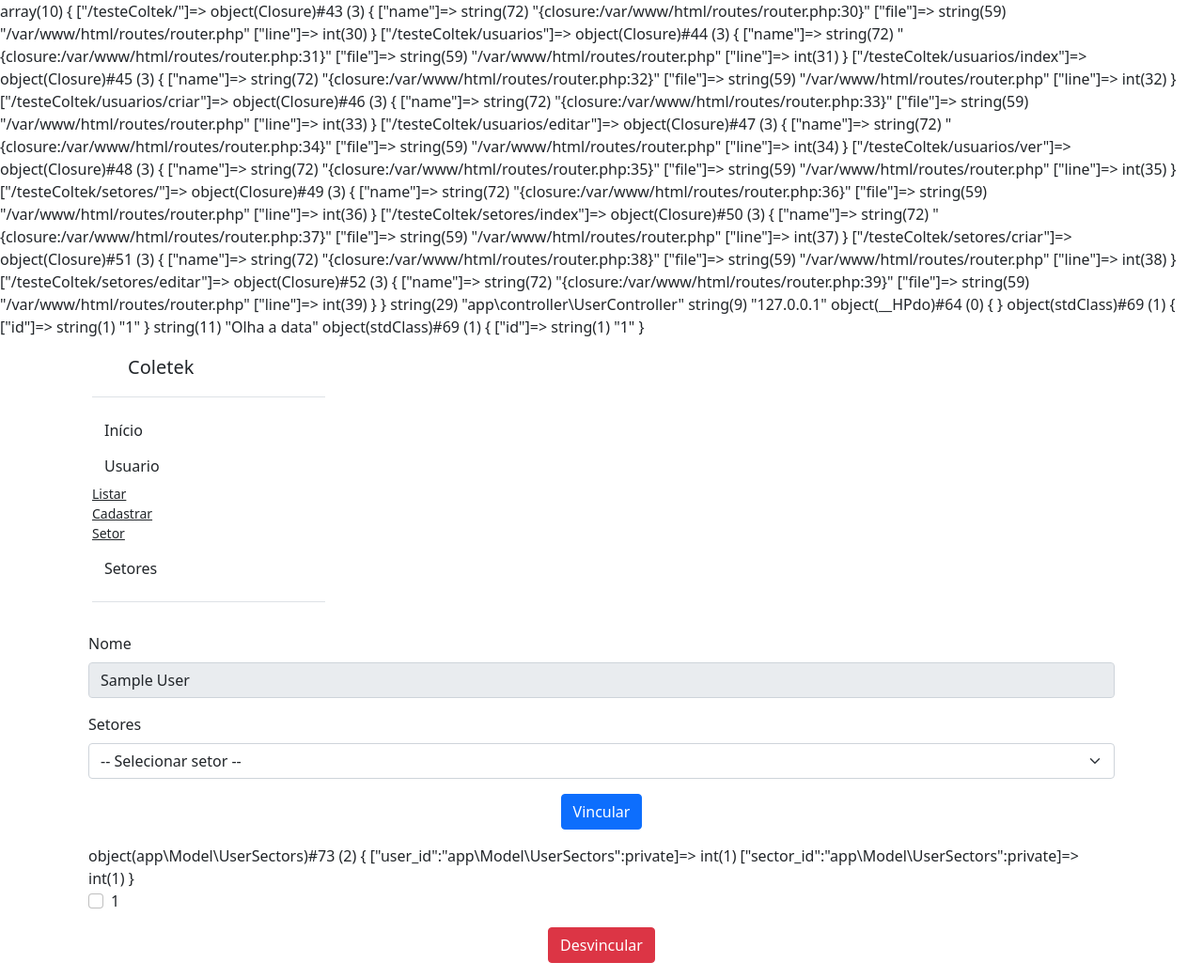
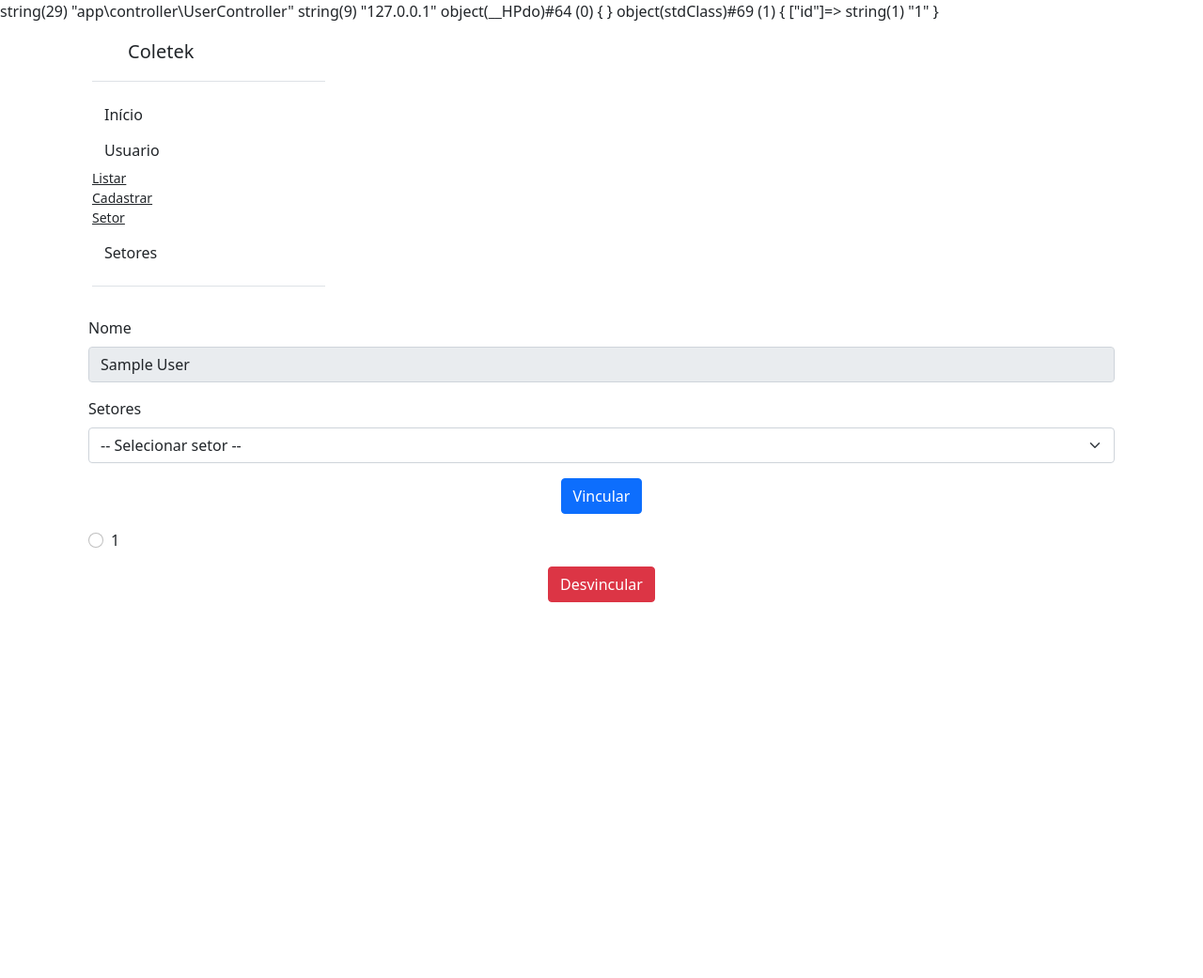
Before and after one commit to kuendalove00/coletek, a PHP site: page /testeColtek/usuarios/ver?id=1 in a window 1280 px wide. Shown: the whole page at 94% size. After the commit the page ends 641 px from the top, so only its background shows below. Run offline with PHP 8.4, Linux system fonts and the light colour scheme; tables that the repository leaves empty or names only in its code hold one stand-in row (values such as "Sample post").

Commit message:
feat: Vincular e desvincular setores aos usuários

```diff
--- a/app/controller/UserController.php
+++ b/app/controller/UserController.php
@@ -28,7 +28,6 @@
     public function show($id) {
         $user = $this->userServices->getUser($id);
         $sectors = $this->sectorServices->getAllSectors();
-
         $userSectors = $this->userSectorServices->getUserSectors($id);
         return Controller::view("user/show",[$user, $sectors, $userSectors]);
     }
@@ -44,7 +43,7 @@
         $sector = $this->userSectorServices->removeUserSector($params);
         $data = new stdClass();
         $data->id = $params->user_id;
-        return $this->show(["id" => $params->user_id]);
+        //return $this->show($data);
     }
 
     public function create() {
@@ -57,9 +56,7 @@
     }
 
     public function edit($id) {
-        var_dump($id);
         $user = $this->userServices->getUser($id);
-        var_dump($user);
         return Controller::view("user/edit",[$user]);
     }
 
--- a/app/repositories/UserSectorsRepository.php
+++ b/app/repositories/UserSectorsRepository.php
@@ -1,20 +1,11 @@
 <?php
-
-/*
- * Click nbfs://nbhost/SystemFileSystem/Templates/Licenses/license-default.txt to change this license
- * Click nbfs://nbhost/SystemFileSystem/Templates/Scripting/PHPClass.php to edit this template
- */
 
 namespace app\Repositories;
 use database\DbConnection;
 use PDOException;
 use app\Model\UserSectors;
 
-/**
- * Description of UserSectorsRepository
- *
- * @author ndonge
- */
+
 class UserSectorsRepository {
 
     private $db;
@@ -25,7 +16,6 @@
 
     public function selectById($data) {
         $sectors = Array();
-        var_dump("Olha a data",$data);
         $stmt = $this->db->prepare("SELECT * FROM user_sectors WHERE user_id=:id");
         $stmt->bindparam(":id", $data->id);
         $stmt->execute();
@@ -59,7 +49,7 @@
     public function delete($data) {
         try {
             $stmt = $this->db->prepare("DELETE FROM user_sectors WHERE sector_id=:id");
-            $stmt->bindparam(":id", $data->id);
+            $stmt->bindparam(":id", $data->sector_id);
             $stmt->execute();
             return true;
         } catch (PDOException $e) {
--- a/app/view/user/show.php
+++ b/app/view/user/show.php
@@ -84,15 +84,16 @@
                     </div>
                 </form>
 
+                <form action="./desvincular" method="post">
+                    <input type="hidden" name="user_id" value="<?php echo $user->getId(); ?>">
                     <ul class="list-unstyled ps-0">
                         <?php
-
                         $userSectors = $array[2];
                         if ($userSectors):
                             foreach ($userSectors as $userSector):
-                            var_dump($userSector);?>
+                                ?>
                                 <li><div class="form-check">
-                                    <input class="form-check-input" value="<?php echo $userSector->getSectorId(); ?>" type="checkbox" id="gridCheck">
+                                        <input class="form-check-input" name="sector_id" value="<?php echo $userSector->getSectorId(); ?>" type="radio" id="gridCheck">
                                         <label class="form-check-label" for="gridCheck">
                                             <?php echo $userSector->getSectorId(); ?>
                                         </label>
@@ -104,9 +105,9 @@
                         ?>
                     </ul>
                     <div class="mb-3 d-flex justify-content-center">
-                    <button type="button" class="btn btn-danger">Desvincular</button>
+                        <button type="submit" class="btn btn-danger">Desvincular</button>
                     </div>
-
+                </form>
             </div>
 
 
--- a/index.php
+++ b/index.php
@@ -6,8 +6,6 @@
 try{
     $uri = parse_url($_SERVER["REQUEST_URI"])["path"];
     $request = $_SERVER["REQUEST_METHOD"];
-
-    var_dump($routes[$request]);
 
     if(!isset($routes[$request]))
     {
```
Lines whose indentation alone changed are shown as unchanged.
